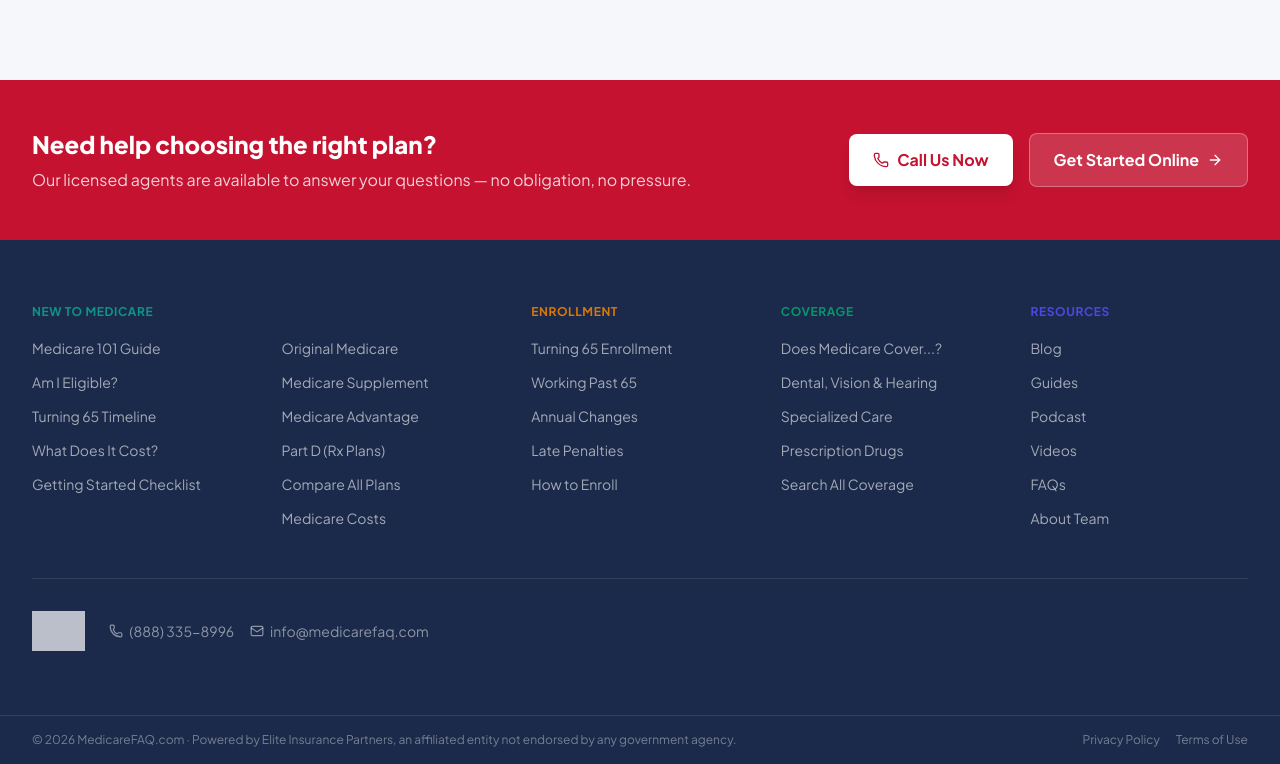
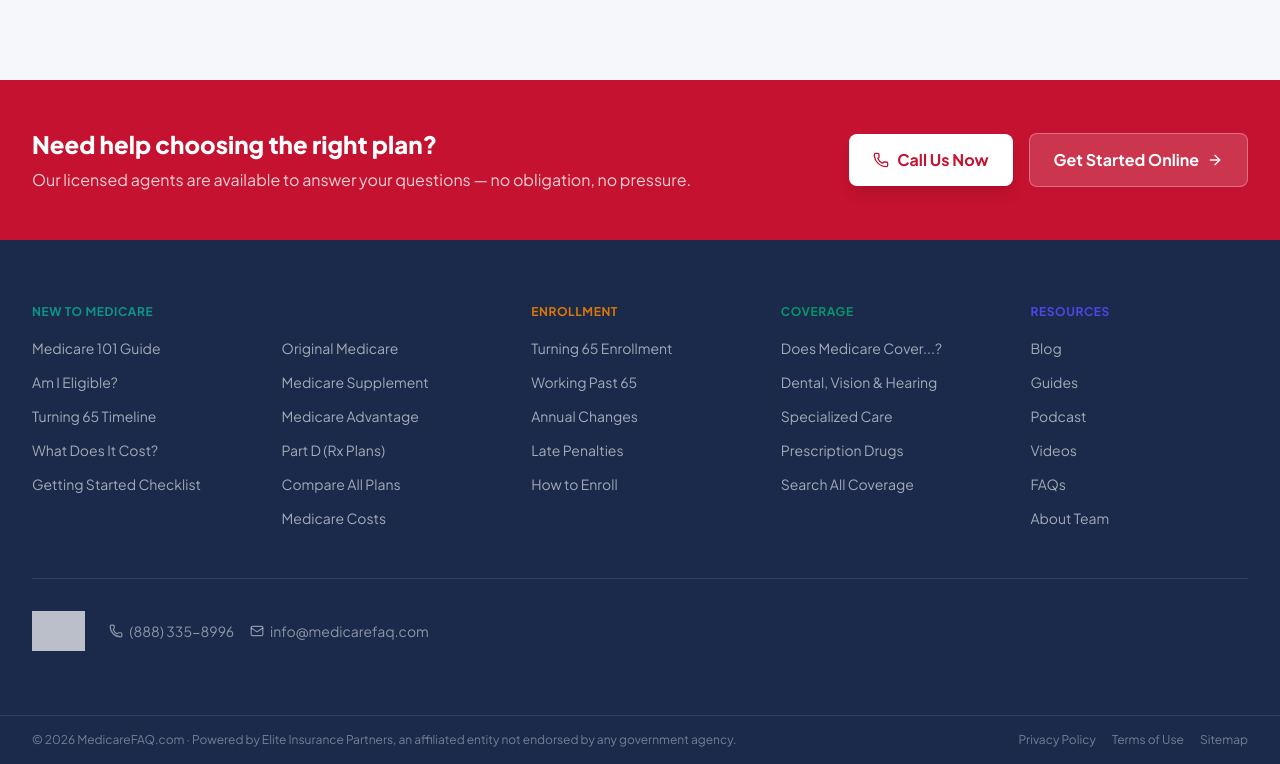
Before and after one commit to cboudreau-eip/medicarefaq-next, a Next.js app: page / in a window 1280 px wide. Shown: the part 3654-4418 px from the top of the page. Built offline with nearby package versions, Linux system fonts and the light colour scheme; grey boxes are pictures that could not be loaded.

Commit message:
fix(qa-phase3): add Sitemap link to footer; /search already linked via header search form

```diff
--- a/src/components/Footer.tsx
+++ b/src/components/Footer.tsx
@@ -130,6 +130,9 @@
             <Link href="/terms-of-use" className="hover:text-white/70 transition-colors">
               Terms of Use
             </Link>
+            <Link href="/sitemap-page" className="hover:text-white/70 transition-colors">
+              Sitemap
+            </Link>
           </div>
         </div>
       </div>
```
